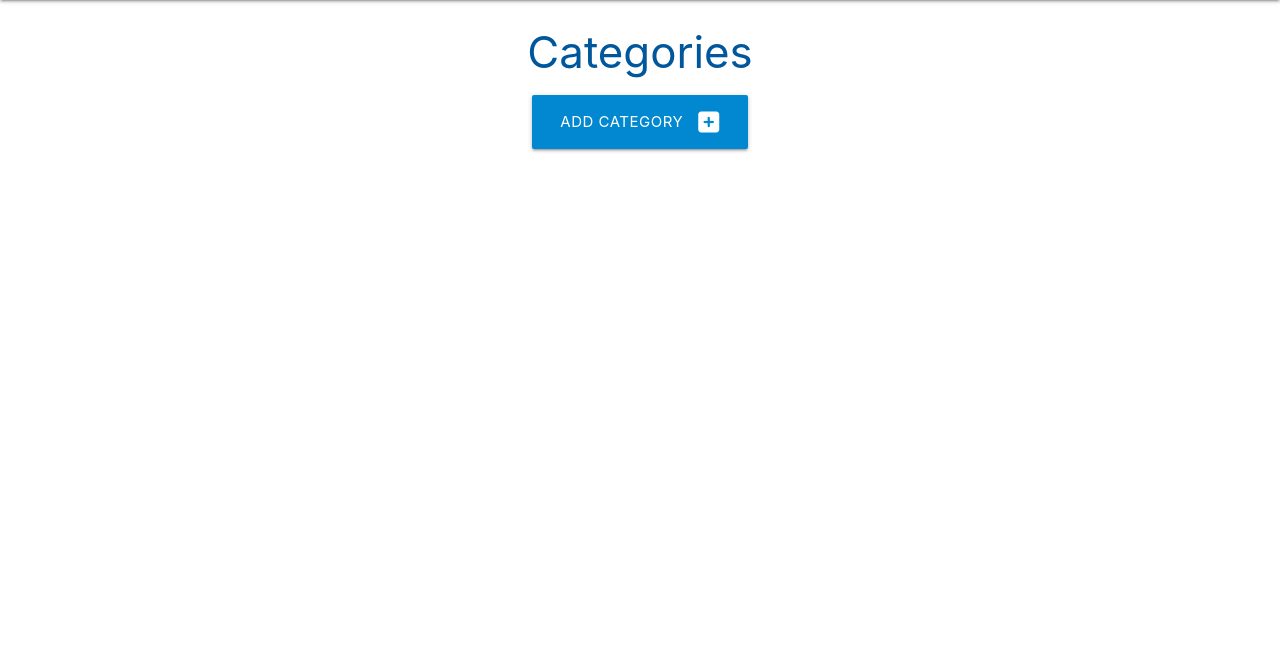
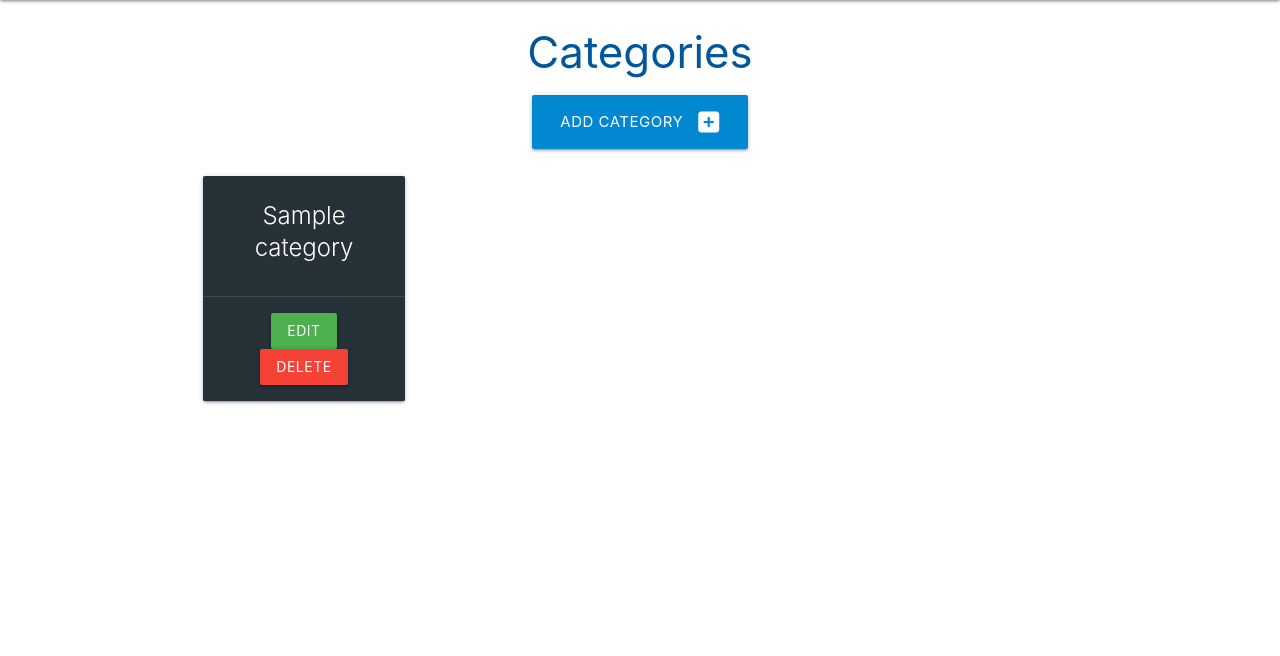
Before and after one commit to brodsa/ci-taks-manager, a Flask app: page /categories in a window 1280 px wide. Shown: the part 64-720 px from the top of the page. Run offline with Flask 3, Linux system fonts and the light colour scheme; tables that the repository leaves empty hold one stand-in row (values such as "Sample post"); some libraries are stand-ins or nearby versions.

Commit message:
feat: display all added categories

```diff
--- a/task/routes.py
+++ b/task/routes.py
@@ -10,14 +10,14 @@ def home():
 
 @app.route("/categories")
 def categories():
-    return render_template("categories.html")
+    categories = list(Category.query.order_by(Category.category_name).all())
+    return render_template("categories.html", categories=categories)
 
 
 @app.route("/add_category", methods=["GET", "POST"])
 def add_category():
     if request.method == "POST":
         category = Category(category_name=request.form.get("category_name"))
-        print(category)
         db.session.add(category)
         db.session.commit()
         return redirect(url_for("categories"))
--- a/task/templates/categories.html
+++ b/task/templates/categories.html
@@ -11,4 +11,22 @@
     </div>
 </div>
 
+<div class="row">
+    {% for category in categories %}
+        <div class="col s12 m6 l3">
+        <div class="card blue-grey darken-4 center-align">
+            <div class="card-content white-text">
+            <span class="card-title">{{ category.category_name }}</span>
+
+            </div>
+            <div class="card-action">
+            <a href="#" class="btn green accemt-4">Edit</a>
+            <a href="#" class="btn red">Delete</a>
+            </div>
+        </div>
+        </div>
+    {% endfor %}
+  </div>
+
+
 {% endblock %}
```
